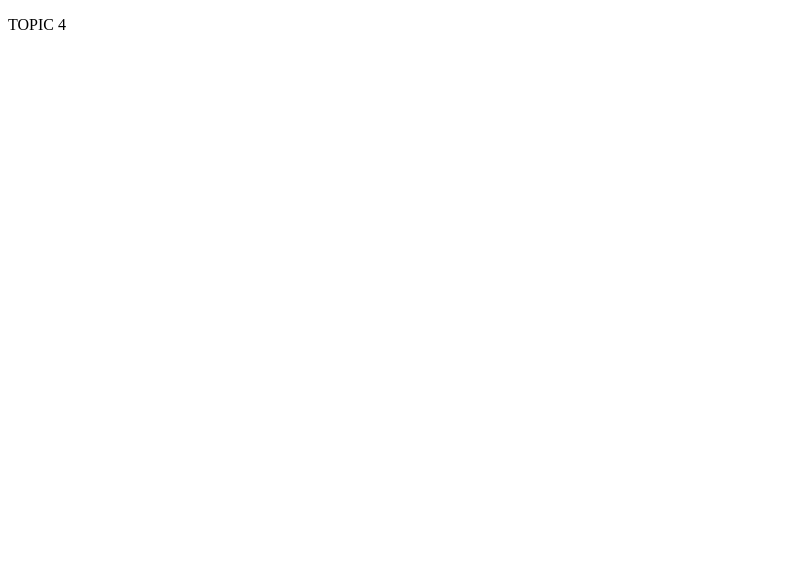
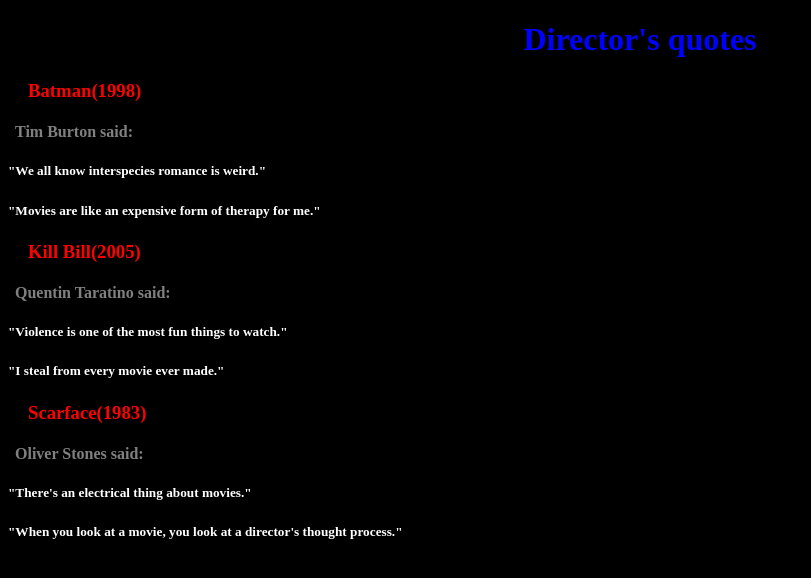
Before and after one commit to santiagogarzon/bootcamp-ui, a plain HTML site: page 04-NodeJS-NPM-Modules/index.html in a window 1280 px wide. Shown: the whole page, without its empty margins (0-811 px from the left). Drawn offline with nearby package versions, Linux system fonts and the light colour scheme.

Commit message:
final commit Topic4

```diff
--- a/04-NodeJS-NPM-Modules/bundle.js
+++ b/04-NodeJS-NPM-Modules/bundle.js
@@ -59,7 +59,7 @@
 }
 
 Director.prototype.spoke= function(aux){
-	console.log(this.name, "says:", this.quotes[aux] );
+	return (this.name, "says:", this.quotes[aux] );
 };
 
 Director.prototype.set= function(attr , data){
@@ -72,15 +72,48 @@
 
 
 var movie1= new movie();
-movie1.director={};
+var movie2= new movie();
+var movie3= new movie();
+movie1.set("title","Batman");
+movie1.set("type", "action");
+movie1.set("year", "1998");
+
+movie2.set("title","Kill Bill");
+movie2.set("type", "action");
+movie2.set("year", "2005");
+
+movie3.set("title","Scarface");
+movie3.set("type", "action");
+movie3.set("year", "1983");
 
 var dir1= new Director("Tim Burton");
 var dir2= new Director("Quentin Taratino");
 var dir3= new Director("Oliver Stones");
 
-dir1.set("quotes", ["holaaaaa","chauuu"]);
+dir1.set("quotes", ["We all know interspecies romance is weird.","Movies are like an expensive form of therapy for me."]);
+dir2.set("quotes", ["Violence is one of the most fun things to watch.","I steal from every movie ever made."]);
+dir3.set("quotes", ["There's an electrical thing about movies.","When you look at a movie, you look at a director's thought process."]);
+
 
 movie1.set("director", dir1);
+movie2.set("director", dir2);
+movie3.set("director", dir3);
+
+var movies=[movie1, movie2, movie3];
+var result;
+
+ $(document).ready( function() {
+ 	for(i=0;movies.length>i;i++){
+ 		result= "<h3>" + movies[i].get("title") + "(" + movies[i].get("year") + ")<h3>";
+ 		result+= "<h4>" + movies[i].get("director").get("name") + " said:<h4>";
+		result+= "<h5>&quot;" + movies[i].get("director").spoke(0) + "&quot;<h4>";
+		result+= "<h5>&quot;" + movies[i].get("director").spoke(1) + "&quot;<h4> <p>";
+		$(result).appendTo( $("section"));
+ 	}
+
+
+ });
+
 
 
 },{"./movie.js":1}]},{},[2]);
--- a/04-NodeJS-NPM-Modules/index.html
+++ b/04-NodeJS-NPM-Modules/index.html
@@ -1,10 +1,35 @@
 <!DOCTYPE html>
 <html>
+<head>
+
 <meta charset="UTF-8">
+<meta name="viewport" content="width=device-width, initial-scale=1.0">
+<link rel="stylesheet" type="text/css" href="main.css">
+<script src="node_modules/jquery/dist/jquery.min.js"> </script>
 <script src="bundle.js"> </script>
+
+
+<title>
+Directors quotes
+</title>
+
+</head>
+
 <body>
+<h1>Director's quotes</h1>
 
-<p> TOPIC 4 </p>
+<section>
+<article>
+</article>
+
+<article>
+</article>
+
+<article>
+</article>
+
+</section>
+
 
 </body>
 </html>
--- /dev/null
+++ b/04-NodeJS-NPM-Modules/main.css
@@ -0,0 +1,26 @@
+* {
+	background-color: black;
+	color: white;
+}
+
+h1 {
+	color: blue;
+	text-align: center;
+
+}
+
+h3 {
+	color: red;
+	margin-left: 20px;
+	margin-top: 15px;
+}
+
+h4 {
+	color: grey;
+	margin-left: 7px;
+}
+
+h5{
+	margin-top: 0px;
+	padding-top: 1px;
+}
```
Also changed, not shown: 04-NodeJS-NPM-Modules/script.js (+35 -3 lines).
